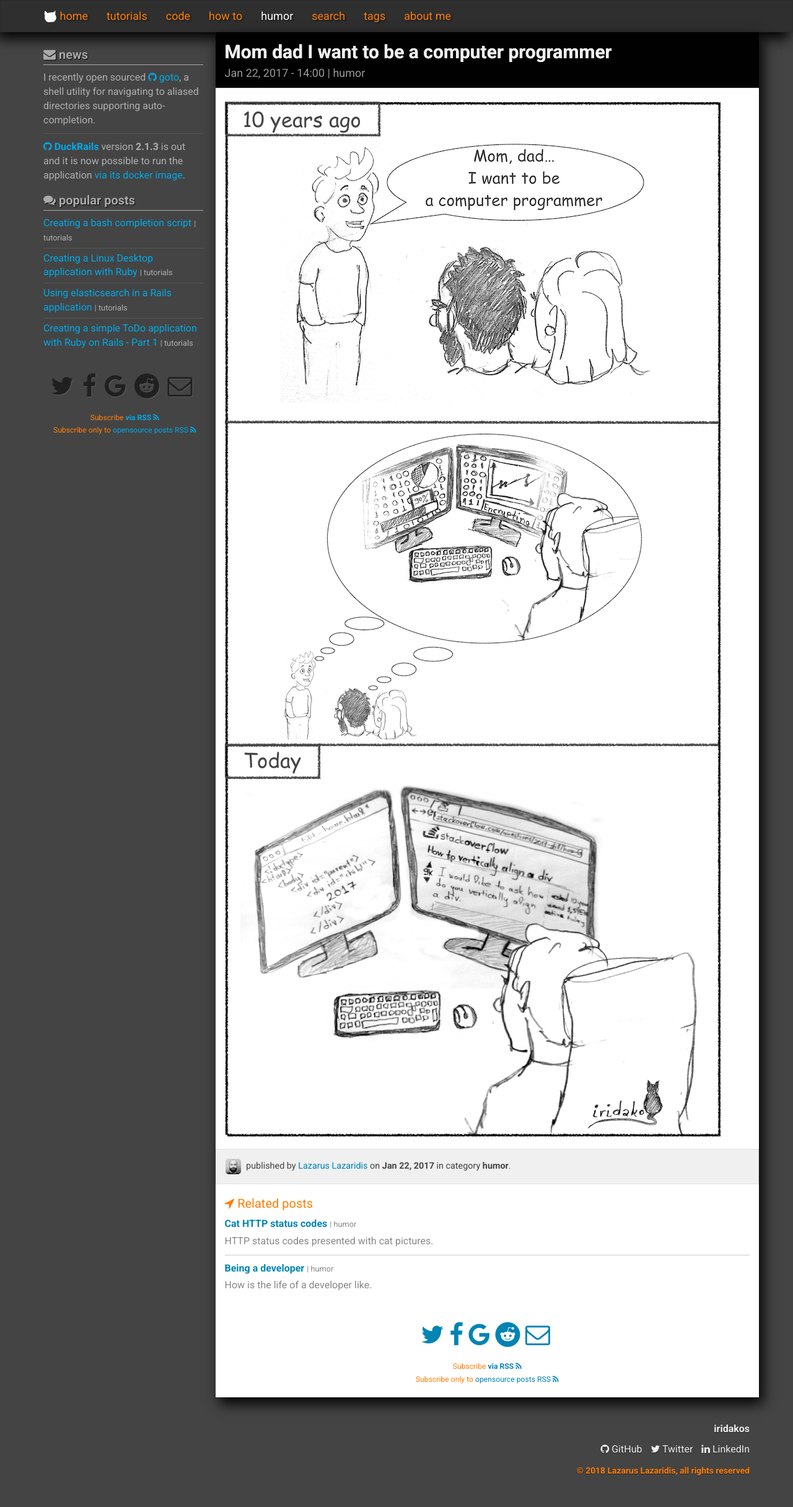
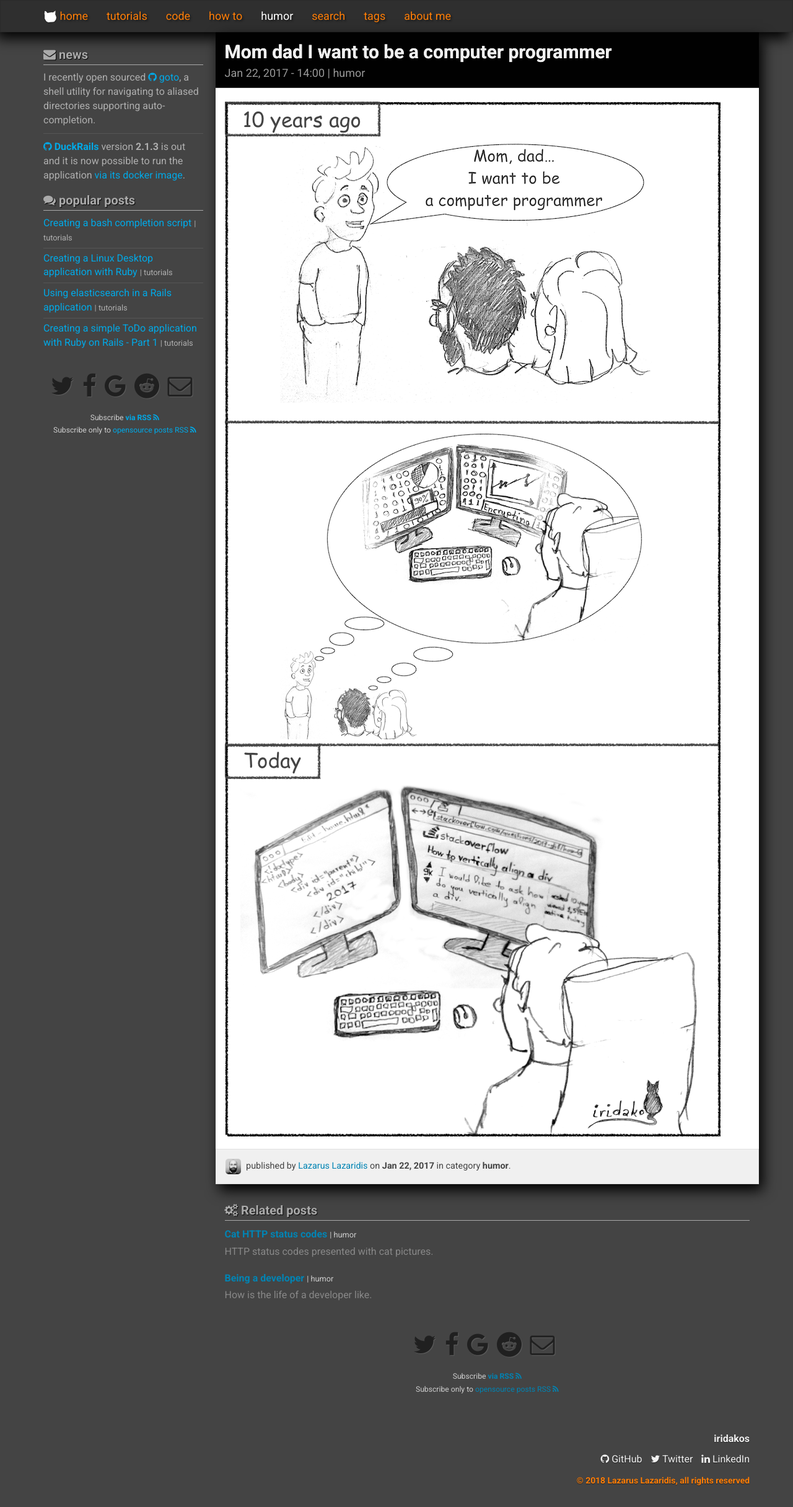
Before and after one commit to iridakos/iridakos.github.io, a Jekyll site: the page built from _posts/2017-01-22-mom-dad-i-programmer.markdown, in a window 1280 px wide. Shown: the whole page at 62% size. Built offline with Jekyll 4.4.1, drawn with Linux system fonts in a browser that asks for light colours; nearby versions of some CDN libraries; comment, search, counter and statistics services are not loaded.

Commit message:
Change layout

```diff
--- a/_includes/related_posts.html
+++ b/_includes/related_posts.html
@@ -1,13 +1,13 @@
 {% if page.related_posts %}
 <div class="related-posts">
-  <h4 class="title"><i class="fa fa-location-arrow" aria-hidden="true"></i> Related posts</h4>
+  <h4 class="title"><i class="fa fa-cogs" aria-hidden="true"></i> Related posts</h4>
 
   <div class="row">
-    <div class="col-xs-12">
       {% for identifier in page.related_posts %}
       {% for post in site.posts %}
       {% if identifier == post.identifier %}
 
+      <div class="col-xs-12">
         <div class="related-post">
           <div class="post-title">
             <a class="ga-event-link" data-event-category="Related posts" data-event-action="click" data-event-label="{{ post.title }}" href="{{ post.url }}"><strong>{{ post.title }}</strong></a>
@@ -18,11 +18,11 @@
             {{ post.description }}
           </div>
         </div>
+      </div>
 
       {% endif %}
       {% endfor %}
       {% endfor %}
     </div>
 </div>
-</div>
 {% endif %}
--- a/_layouts/post.html
+++ b/_layouts/post.html
@@ -4,7 +4,10 @@ layout: default
 
 <div class="container" {% if page.outline %}id="outline"{% endif %}>
     <div class="row">
-        <div class="col-xs-12 col-md-9 col-md-push-3 page-content">
+        <div class="col-xs-12 col-md-9 col-md-push-3">
+          <div class="row">
+            <div class="col-xs-12 page-content">
+
                 <div class="row">
                     <div class="col-xs-12 page-header">
                         {% if page.outline %}
@@ -45,17 +48,24 @@ layout: default
                     </div>
                 {% endif %}
 
+
                 <article itemscope itemtype="http://schema.org/BlogPosting">
                   <div itemprop="articleBody">
                     {{ content }}
 
-                {% include thanks.html post=page %}
+                    {% include publish-info.html post=page %}
+                  </div>
+                </article>
 
+
+            </div>
+
+            <div class="col-xs-12 post-footer">
               {% include related_posts.html %}
 
               {% include share-page.html expanded=true %}
             </div>
-            </article>
+          </div>
         </div>
 
         <div class="col-xs-12 col-md-3 col-md-pull-9 sidebar">
@@ -64,8 +74,10 @@ layout: default
 
             {% include popular_posts.html %}
 
+            <div class="hidden-sm hidden-xs">
               {% include share-page.html %}
             </div>
           </div>
         </div>
     </div>
+</div>
--- a/_sass/_iridakos.scss
+++ b/_sass/_iridakos.scss
@@ -6,11 +6,23 @@ body {
   margin-bottom: 20px;
   text-align: center;;
   font-size: 14px;
-  color: $iridakos-secondary-color;
+  color: #ccc;
 
   a.share-link {
     font-size: 40px;
     margin-right: 5px;
+
+    color: #202020;
+    text-shadow: 1px 1px 1px rgba(200,200,200,0.2);
+
+    i {
+      padding-right: 5px;
+    }
+
+    &:hover, &:focus {
+      color: #aaa;
+      text-shadow: 1px 1px 1px rgba(0,0,0,0.2);
+      }
   }
 
   a {
@@ -26,10 +38,6 @@ body {
   @media (max-width: $screen-sm-min) {
     border: 0 none;
   }
-}
-
-.share-text {
-  color: $iridakos-secondary-color;
 }
 
 .outline-button {
@@ -250,7 +258,7 @@ a.about-me {
 
 .publish-info {
   border: 1px solid #e0e0e0;
-  margin: 20px 0;
+  margin: 20px 0 0 0;
   margin-left: -15px;
   margin-right: -15px;
   background: #f0f0f0;
--- a/_sass/_posts.scss
+++ b/_sass/_posts.scss
@@ -40,22 +40,27 @@
   margin-top: 10px;
 
   .title {
-    color: $iridakos-secondary-color;
-    font-family: $secondary-font-family;
+    font-size: 20px;
+    font-weight: bold;
+    color: #aaa;
+    text-shadow: 1px 1px 1px rgba(0,0,0,0.9);
+    padding-bottom: 5px;
+    border-bottom: 1px solid #aaa;
+  }
+
+  a {
+    &:focus, &:hover, &:visited {
+      color: $brand-primary;
+    }
   }
 
   .related-post {
     margin-bottom: 10px;
     padding-bottom: 10px;
-    border-bottom: 1px solid #ccc;
-
-    &:last-child {
-      border-bottom: 0 none;
-    }
 
     .post-category {
       font-size: 80%;
-      color: $secondary-text-color;
+      color: #ccc;
     }
 
     .post-description {
@@ -63,5 +68,8 @@
       color: $secondary-text-color;
     }
   }
+}
 
+.post-footer {
+  margin-top: 20px;
 }
```
Also changed, not shown: _layouts/page.html (+13 -6 lines), index.html (+10 -1 lines), _includes/publish-info.html (renamed from _includes/thanks.html). Lines whose indentation alone changed are shown as unchanged.
